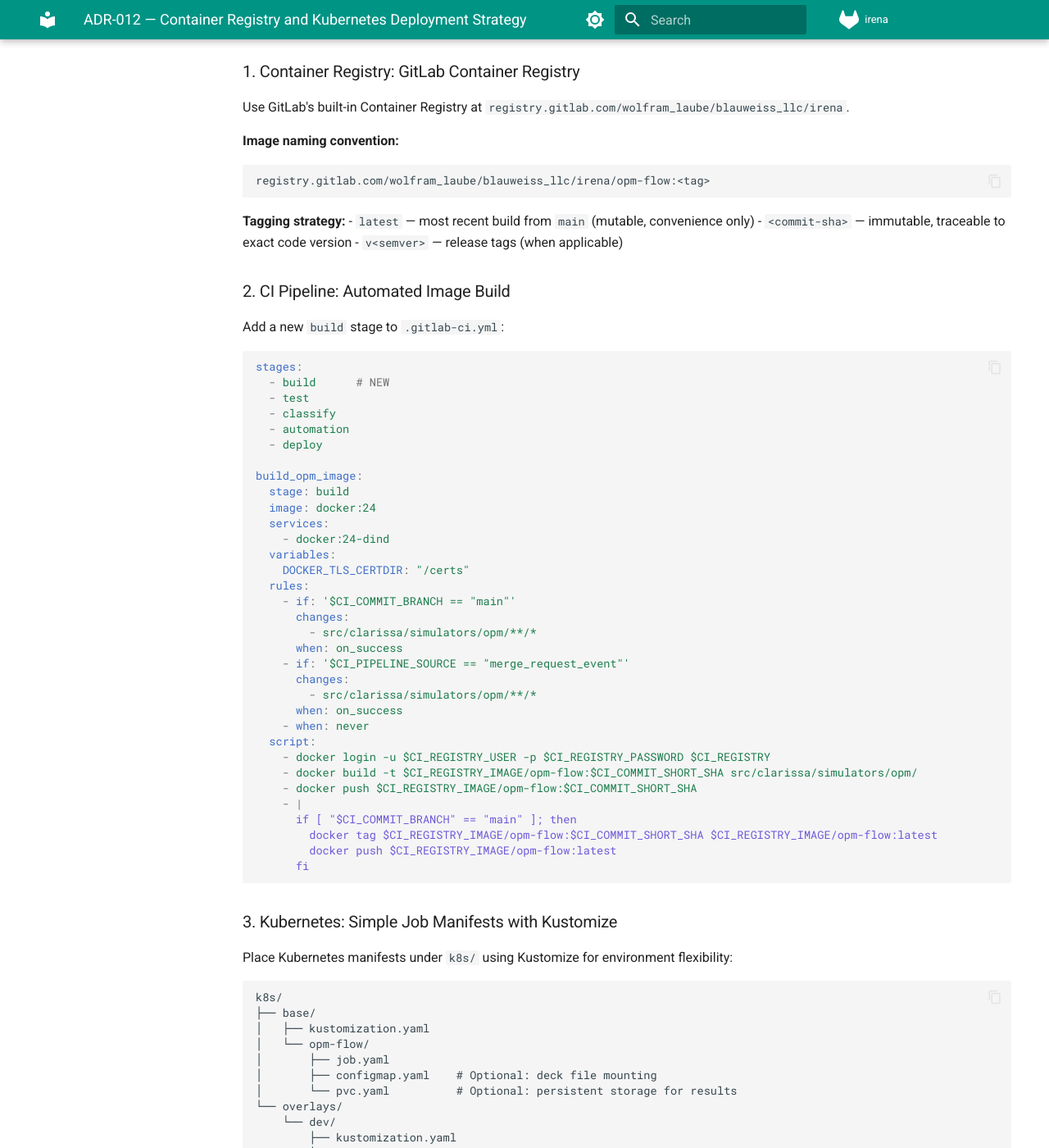
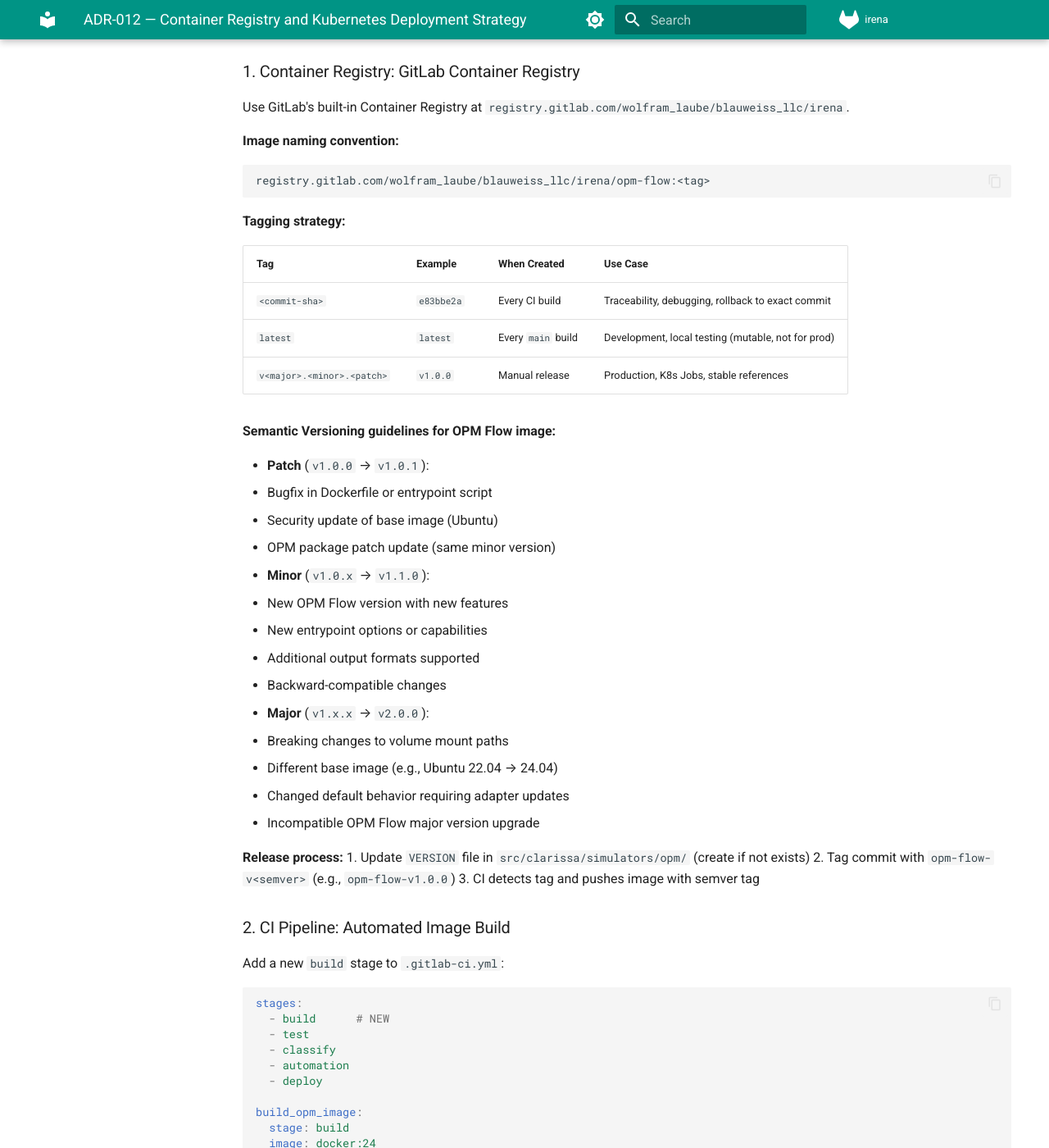
Before and after one commit to wolfram-laube/clarissa, an MkDocs documentation site: the page built from docs/architecture/adr/ADR-012-container-registry-k8s-strategy.md, in a window 1280 px wide and 1400 px high, scrolled down 784 px. Shown: the whole window at 82% size. Built offline with MkDocs 1.6.1 and Material for MkDocs 9.7.7, drawn with Linux system fonts in a browser that asks for light colours; comment, search, counter and statistics services are not loaded; some of the changed text lies outside the part shown.

Commit message:
docs(adr): expand ADR-012 with semantic versioning guidelines
Adds detailed tagging strategy:
- Three-tier approach: commit-sha, latest, semver
- SemVer bump guidelines (patch/minor/major)
- Release process with git tags
- CI job updated for tag-triggered semver builds

````diff
--- a/docs/architecture/adr/ADR-012-container-registry-k8s-strategy.md
+++ b/docs/architecture/adr/ADR-012-container-registry-k8s-strategy.md
@@ -35,9 +35,36 @@
 ```
 
 **Tagging strategy:**
-- `latest` — most recent build from `main` (mutable, convenience only)
-- `<commit-sha>` — immutable, traceable to exact code version
-- `v<semver>` — release tags (when applicable)
+
+| Tag | Example | When Created | Use Case |
+|-----|---------|--------------|----------|
+| `<commit-sha>` | `e83bbe2a` | Every CI build | Traceability, debugging, rollback to exact commit |
+| `latest` | `latest` | Every `main` build | Development, local testing (mutable, not for prod) |
+| `v<major>.<minor>.<patch>` | `v1.0.0` | Manual release | Production, K8s Jobs, stable references |
+
+**Semantic Versioning guidelines for OPM Flow image:**
+
+- **Patch** (`v1.0.0` → `v1.0.1`):
+  - Bugfix in Dockerfile or entrypoint script
+  - Security update of base image (Ubuntu)
+  - OPM package patch update (same minor version)
+
+- **Minor** (`v1.0.x` → `v1.1.0`):
+  - New OPM Flow version with new features
+  - New entrypoint options or capabilities
+  - Additional output formats supported
+  - Backward-compatible changes
+
+- **Major** (`v1.x.x` → `v2.0.0`):
+  - Breaking changes to volume mount paths
+  - Different base image (e.g., Ubuntu 22.04 → 24.04)
+  - Changed default behavior requiring adapter updates
+  - Incompatible OPM Flow major version upgrade
+
+**Release process:**
+1. Update `VERSION` file in `src/clarissa/simulators/opm/` (create if not exists)
+2. Tag commit with `opm-flow-v<semver>` (e.g., `opm-flow-v1.0.0`)
+3. CI detects tag and pushes image with semver tag
 
 ### 2. CI Pipeline: Automated Image Build
 
@@ -67,6 +94,8 @@
       changes:
         - src/clarissa/simulators/opm/**/*
       when: on_success
+    - if: '$CI_COMMIT_TAG =~ /^opm-flow-v[0-9]+\.[0-9]+\.[0-9]+$/'
+      when: on_success
     - when: never
   script:
     - docker login -u $CI_REGISTRY_USER -p $CI_REGISTRY_PASSWORD $CI_REGISTRY
@@ -76,6 +105,12 @@
       if [ "$CI_COMMIT_BRANCH" == "main" ]; then
         docker tag $CI_REGISTRY_IMAGE/opm-flow:$CI_COMMIT_SHORT_SHA $CI_REGISTRY_IMAGE/opm-flow:latest
         docker push $CI_REGISTRY_IMAGE/opm-flow:latest
+      fi
+    - |
+      if [[ "$CI_COMMIT_TAG" =~ ^opm-flow-v[0-9]+\.[0-9]+\.[0-9]+$ ]]; then
+        SEMVER="${CI_COMMIT_TAG#opm-flow-}"
+        docker tag $CI_REGISTRY_IMAGE/opm-flow:$CI_COMMIT_SHORT_SHA $CI_REGISTRY_IMAGE/opm-flow:$SEMVER
+        docker push $CI_REGISTRY_IMAGE/opm-flow:$SEMVER
       fi
 ```
 
@@ -115,7 +150,7 @@
       restartPolicy: Never
       containers:
         - name: opm-flow
-          image: registry.gitlab.com/wolfram_laube/blauweiss_llc/irena/opm-flow:latest
+          image: registry.gitlab.com/wolfram_laube/blauweiss_llc/irena/opm-flow:v1.0.0
           command: ["flow"]
           args: ["data/CASE.DATA", "--output-dir=output/"]
           volumeMounts:
@@ -138,6 +173,8 @@
           emptyDir: {}
 ```
 
+**Note:** Production K8s Jobs should reference semver tags (`v1.0.0`), not `latest`.
+
 ### 4. OPMFlowAdapter Update
 
 Update `OPMFlowAdapter` to use the registry image by default:
@@ -146,15 +183,17 @@
 DEFAULT_IMAGE = "registry.gitlab.com/wolfram_laube/blauweiss_llc/irena/opm-flow:latest"
 ```
 
-Allow override via environment variable `CLARISSA_OPM_IMAGE` for flexibility.
+Allow override via environment variable `CLARISSA_OPM_IMAGE` for flexibility:
+- Development: `latest` or `<sha>` for testing changes
+- Production: `v1.0.0` or specific semver for stability
 
 ## Rationale
 
 1. **GitLab Registry**: Zero additional infrastructure; integrated with existing CI/CD;
    authentication handled via CI variables.
 
-2. **Minimal CI job**: Only builds when OPM files change; tagged images enable rollback
-   and traceability.
+2. **Three-tier tagging**: Commit SHA for traceability, latest for development,
+   semver for production stability. Clear separation of concerns.
 
 3. **Kustomize over Helm**: Simpler for current needs; no templating complexity;
    overlays provide environment differentiation when needed.
@@ -167,6 +206,7 @@
 ### Positive
 - Reproducible builds on every commit to `main`
 - Immutable, versioned images in registry
+- Semantic versioning enables controlled rollouts and rollbacks
 - Clear path from development to K8s execution
 - Foundation for future scaling (parallel simulations, GPU nodes)
 
@@ -174,11 +214,13 @@
 - CI pipeline becomes longer (Docker build adds ~2-5 min)
 - Requires Docker-in-Docker or Kaniko (slight complexity)
 - K8s manifests add maintenance surface
+- Semver requires discipline to bump versions appropriately
 
 ### Neutral / Open
 - Helm adoption deferred until multi-environment or complex parametrization needed
 - GPU support for accelerated solvers not yet addressed
 - Result collection from K8s jobs (S3, PVC, etc.) to be decided per use case
+- Automated semver bumping (e.g., via commit message conventions) not yet implemented
 
 ## Alternatives Considered
 
@@ -196,6 +238,11 @@
 adds complexity. DinD is acceptable for now; can migrate to Kaniko if security
 requirements tighten.
 
+### CalVer instead of SemVer
+**Rejected**: Calendar versioning (e.g., `2026.01`) is useful for time-based releases
+but doesn't communicate compatibility. SemVer's major/minor/patch semantics are
+more appropriate for infrastructure components.
+
 ## Implementation Notes
 
 - CI variables `CI_REGISTRY`, `CI_REGISTRY_USER`, `CI_REGISTRY_PASSWORD` are
@@ -203,6 +250,7 @@
 - Test image build in MR pipeline before merge
 - Update `OPMFlowAdapter` default image after first successful push
 - Document K8s job execution in `docs/simulators/`
+- First release should be tagged `opm-flow-v1.0.0`
 
 ## Related ADRs
 - ADR-001 — Physics-Centric, Simulator-in-the-Loop Architecture
````
